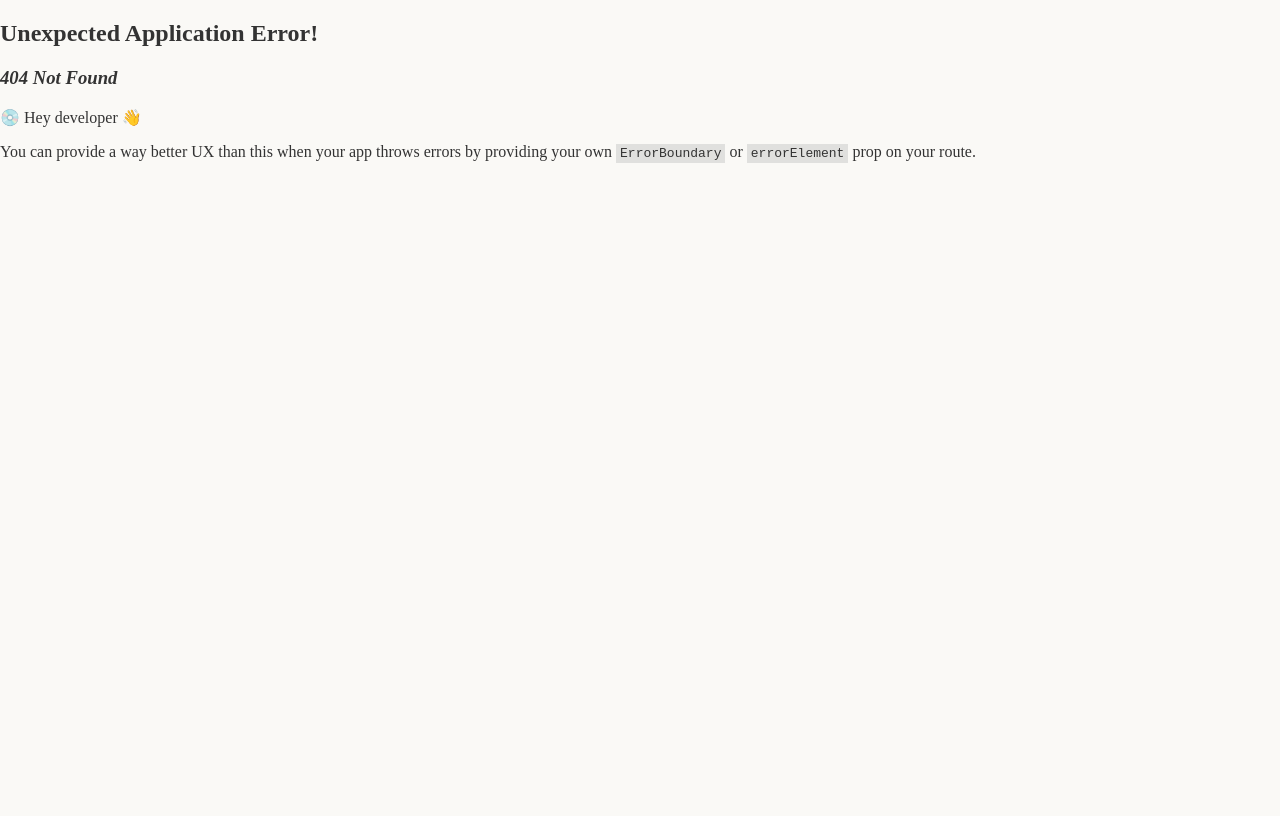
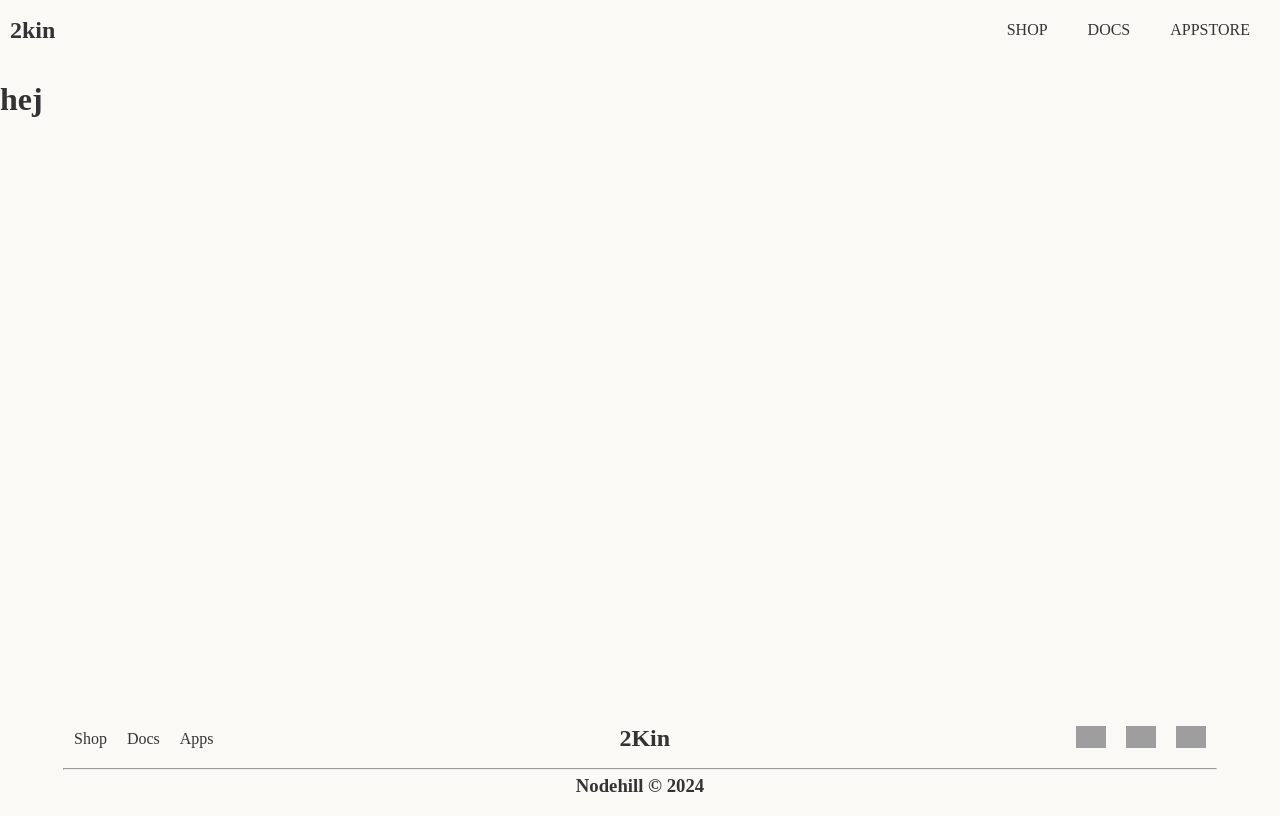
Before and after one commit to SirSicard/2KIN-Onboarding, a React (Vite) app in the folder client/: page /Apps in a window 1280 px wide. Before the commit this address had no page. Built offline with nearby package versions, Linux system fonts and the light colour scheme; grey boxes are pictures that could not be loaded.

Commit message:
added path to appstorepage

```diff
--- a/client/src/main.jsx
+++ b/client/src/main.jsx
@@ -1,6 +1,7 @@
 import React from 'react'
 import ReactDOM from 'react-dom/client'
 import App from './App';
+import AppstorePage from './pages/AppstorePage.jsx';
 
 import {
   Route,
@@ -14,7 +15,9 @@ const router = createBrowserRouter(
   createRoutesFromElements(
     <Route path="/" element={<App/>}>
       <Route index element={<LandingPage/>}/>
+      <Route path="Apps" element={<AppstorePage/>}/>
     </Route>
+
   )
 )
 
--- /dev/null
+++ b/client/src/pages/AppstorePage.jsx
@@ -0,0 +1,9 @@
+function AppstorePage() {
+    return(
+        <div>
+        <h1>hej</h1>
+        </div>
+    );
+}
+
+export default AppstorePage
```
Also changed, not shown: client/src/pages/LandingPage.jsx (line endings or trailing spaces).
